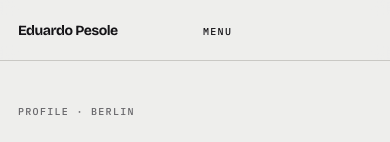
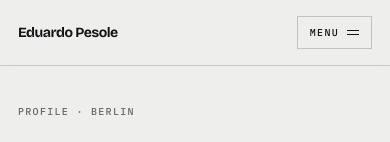
Before and after one commit to aylesim/Eduardo-Pesole-website, a Next.js app: page /about in a window 390 px wide. Shown: the top 142 px of the page. Built offline with nearby package versions, Linux system fonts and the light colour scheme.

Commit message:
Header: ensure navigation contrast over the carousel
Co-authored-by: Alessandro Miracapillo <aylesim@users.noreply.github.com>

```diff
--- a/components/MobileNav.tsx
+++ b/components/MobileNav.tsx
@@ -23,13 +23,21 @@ export default function MobileNav({
   return (
     <Dialog.Root open={open} onOpenChange={onOpenChange}>
       <Dialog.Trigger asChild>
-        <button type="button" className="btn-text justify-self-end" aria-label="Open menu">
-          Menu
+        <button
+          type="button"
+          className="border-text/20 bg-base/60 text-text hover:bg-text inline-flex items-center gap-2 border px-3 py-2 font-mono text-[0.625rem] font-medium tracking-[0.13em] uppercase backdrop-blur-sm transition-colors hover:text-base"
+          aria-label="Open menu"
+        >
+          <span>Menu</span>
+          <span className="flex w-3 flex-col gap-[3px]" aria-hidden="true">
+            <span className="h-px w-full bg-current" />
+            <span className="h-px w-full bg-current" />
+          </span>
         </button>
       </Dialog.Trigger>
       <Dialog.Portal>
-        <Dialog.Overlay className="fixed inset-0 z-50 bg-text/10" />
-        <Dialog.Content className="page-gutter fixed inset-0 z-50 flex flex-col bg-base outline-none">
+        <Dialog.Overlay className="bg-text/10 fixed inset-0 z-50" />
+        <Dialog.Content className="page-gutter bg-base fixed inset-0 z-50 flex flex-col outline-none">
           <div className="flex items-center justify-between py-[18px]">
             <Dialog.Title className="sr-only">Navigation</Dialog.Title>
             <Dialog.Description className="sr-only">
@@ -57,10 +65,8 @@ export default function MobileNav({
                 <Dialog.Close asChild key={item.href}>
                   <Link
                     href={item.href}
-                    className={`font-display text-[clamp(3rem,15vw,5rem)] font-extrabold leading-[0.9] tracking-[-0.055em] no-underline ${
-                      active
-                        ? "text-text"
-                        : "text-text/30 hover:text-text"
+                    className={`font-display text-[clamp(3rem,15vw,5rem)] leading-[0.9] font-extrabold tracking-[-0.055em] no-underline ${
+                      active ? "text-text" : "text-text/30 hover:text-text"
                     }`}
                     aria-current={active ? "page" : undefined}
                   >
@@ -72,7 +78,7 @@ export default function MobileNav({
             <Dialog.Close asChild>
               <Link
                 href={mailHref}
-                className="mt-8 font-mono text-xs font-medium tracking-[0.13em] text-text uppercase no-underline"
+                className="text-text mt-8 font-mono text-xs font-medium tracking-[0.13em] uppercase no-underline"
               >
                 Mail
               </Link>
--- a/components/SiteHeader.tsx
+++ b/components/SiteHeader.tsx
@@ -16,11 +16,13 @@ export default function SiteHeader() {
 
   return (
     <header
-      className={`site-chrome fixed inset-x-0 top-0 z-40 ${
-        isIndex ? "bg-transparent" : "border-b border-border bg-base/95 backdrop-blur-sm"
+      className={`site-chrome fixed inset-x-0 top-0 z-40 border-b ${
+        isIndex
+          ? "border-text/10 bg-base/90 shadow-[0_1px_18px_rgba(21,20,23,0.035)] backdrop-blur-xl"
+          : "border-border bg-base/95 backdrop-blur-sm"
       }`}
     >
-      <div className="page-gutter mx-auto grid max-w-[1720px] grid-cols-2 items-center gap-4 py-[18px] md:grid-cols-12">
+      <div className="page-gutter mx-auto grid max-w-[1720px] grid-cols-2 items-center gap-4 py-4 md:grid-cols-12">
         <Link
           href="/"
           className="font-display text-[0.875rem] font-bold tracking-[-0.035em] no-underline md:col-span-3"
@@ -46,7 +48,9 @@ export default function SiteHeader() {
                 key={item.href}
                 href={item.href}
                 className={`font-ui no-underline ${
-                  active ? "opacity-100" : "opacity-45 hover:opacity-100"
+                  active
+                    ? "underline decoration-1 underline-offset-[7px] opacity-100"
+                    : "opacity-60 hover:opacity-100"
                 }`}
                 aria-current={active ? "page" : undefined}
               >
@@ -56,13 +60,13 @@ export default function SiteHeader() {
           })}
           <Link
             href={mailHref}
-            className="font-ui opacity-45 hover:opacity-100"
+            className="font-ui opacity-60 hover:opacity-100"
           >
             Mail
           </Link>
         </nav>
 
-        <div className="md:hidden">
+        <div className="flex justify-end md:hidden">
           <MobileNav
             open={menuOpen}
             onOpenChange={setMenuOpen}
```
